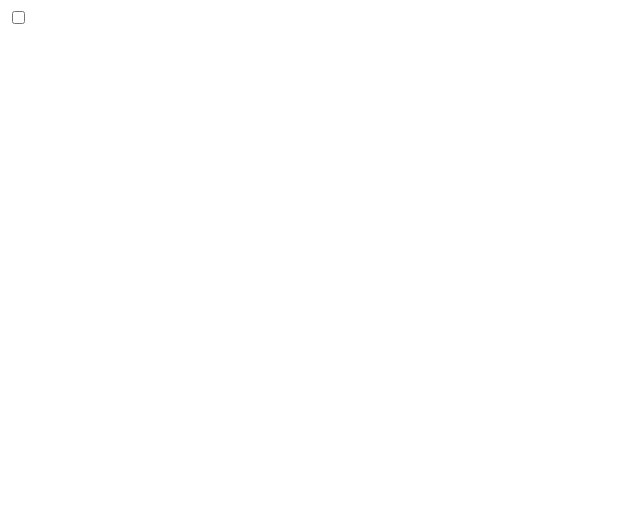
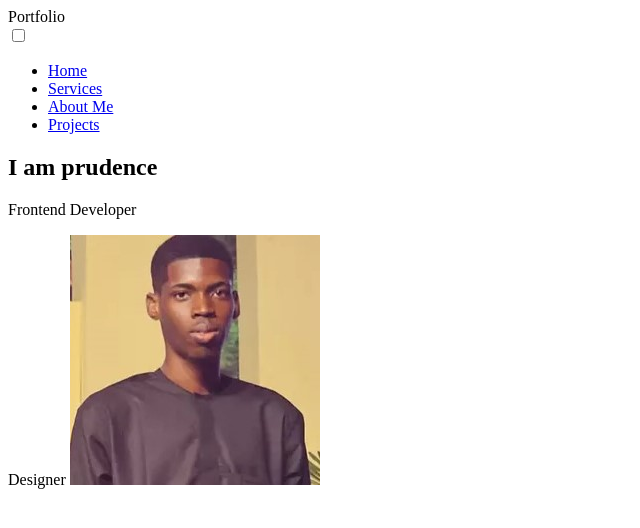
Before and after one commit to prudence2024/prudence-portfolio, a plain HTML site: page index.html in a window 1280 px wide. Shown: the whole page, without its empty margins (0-640 px from the left). Drawn offline with Linux system fonts and the light colour scheme.

Commit message:
adding variables

```diff
--- a/css/style.css
+++ b/css/style.css
@@ -1 +1,42 @@
-/* CSS */
+*, *::before, *::after{
+    box-sizing: border-box;
+}
+:root{
+    /* FONT FAMILIES */
+    --ff-primary:"Source Sans Pro", sans-serif;
+    --ff-secondary:"Source Code Pro", monospace;
+
+    /* FONT WEIGHTS */
+    --fw-reg:300;
+    --fw-bold:900;
+
+    /* COLORS */
+    --clr-light:#ffffff;
+    --clr-dark:#000000ef;
+    --clr-accent:#e2c589;
+    --clr-black:#000000;
+
+    /* FONT SIZES */
+    --fs-h1:3rem;
+    --fs-h2:2.25rem;
+    --fs-h3:1.25rem;
+    --fs-body:1rem;
+
+    /* BOX SHADOWS */
+    --bs:0.25em 0.25em 0.75em rgba( 0, 0, 0, 0.25), 0.125em 0.125em 0.25em rgba(0,0,0,0.15);
+}
+    /* MEDIA QUERY */
+    @media  (min-width:800px){
+        :root{
+
+            /* FONT SIZE */
+            --fs-h1:4.5rem;
+            --fs-h2:3.75rem;
+            --fs-h3:1.5rem;
+            --fs-body:1.125rem;
+        }
+    }
+    /* GENERAL STYLES */
+    html{
+        scroll-behavior: smooth;
+    }
--- a/index.html
+++ b/index.html
@@ -7,13 +7,38 @@
     <link rel="stylesheet" href="/css/style.css">
 </head>
 <body>
+    <!-- HEADER SECTION STARTS -->
     <header class="main-header">
-        <div class="logo"></div>
-        <input type="checkbox" class="menu-button" id="menu-button" name="menu-button">
+        <div class="logo">Portfolio</div>
+        <input type="checkbox" class="menu-button" id="menu-button" name="menu-button" placeholder="toor">
         <label for="menu-button">
             <span class="hamburger"></span>
         </label>
-        <nav class="nav"></nav>
+        <nav class="nav">
+            <ul class="nav-list">
+                <li class="nav-items"><a href="#Home" class="nav-link">Home</a></li>
+                <li class="nav-items"><a href="#Services" class="nav-link">Services</a></li>
+                <li class="nav-items"><a href="#About Me" class="nav-link">About Me</a></li>
+                <li class="nav-items"><a href="#Projects" class="nav-link">Projects</a></li>
+            </ul>
+        </nav>
     </header>
+    <!-- HEADER SECTION ENDS -->
+
+    <!-- INTRO SECTION START -->
+    <section class="intro" id="home">
+        <h1 class="section__title section__title--intro">
+            <strong>I am prudence</strong>
+        </h1>
+        <p class="section__title section__subtitle--intro">
+            Frontend Developer
+        </p>
+        <span class="Section__subtitle--design">Designer</span>
+        <img src="/img/prudence.jpg" class="Intro__img" alt="Intro__img">
+
+
+
+    </section>
+    <!-- INTRO SECTION ENDS -->
 </body>
 </html>
```
